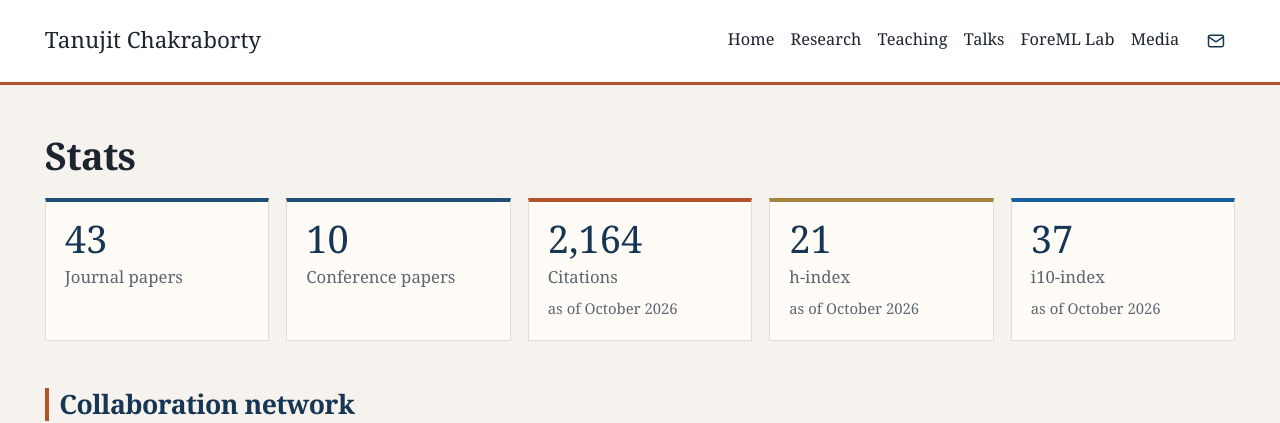
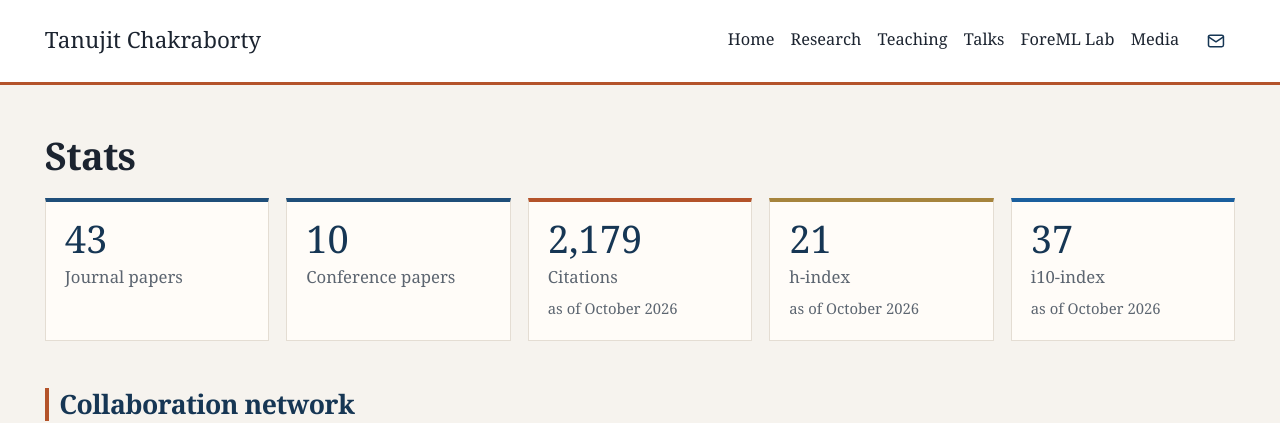
Before and after one commit to ctanujit/ctanujit.github.io, a Jekyll site: the page built from stats/index.md, in a window 1280 px wide. Shown: the top 423 px of the page. Built offline with Jekyll 4.4.1, drawn with Linux system fonts in a browser that asks for light colours; some web fonts are replaced.

Commit message:
Update Google Scholar citation statistics
Updated citation counts in the Google Scholar snapshot.

```diff
--- a/_data/stats.yml
+++ b/_data/stats.yml
@@ -4,8 +4,8 @@ scholar:
   profile_url: https://scholar.google.com/citations?user=sJOm-voAAAAJ&hl=en
   last_updated: 2026-10-11
   as_of: October 2026
-  citations_all: "2,164"
-  citations_since_2021: "1,986"
+  citations_all: "2,179"
+  citations_since_2021: "2,001"
   h_index_all: 21
   h_index_since_2021: 19
   i10_index_all: 37
```
